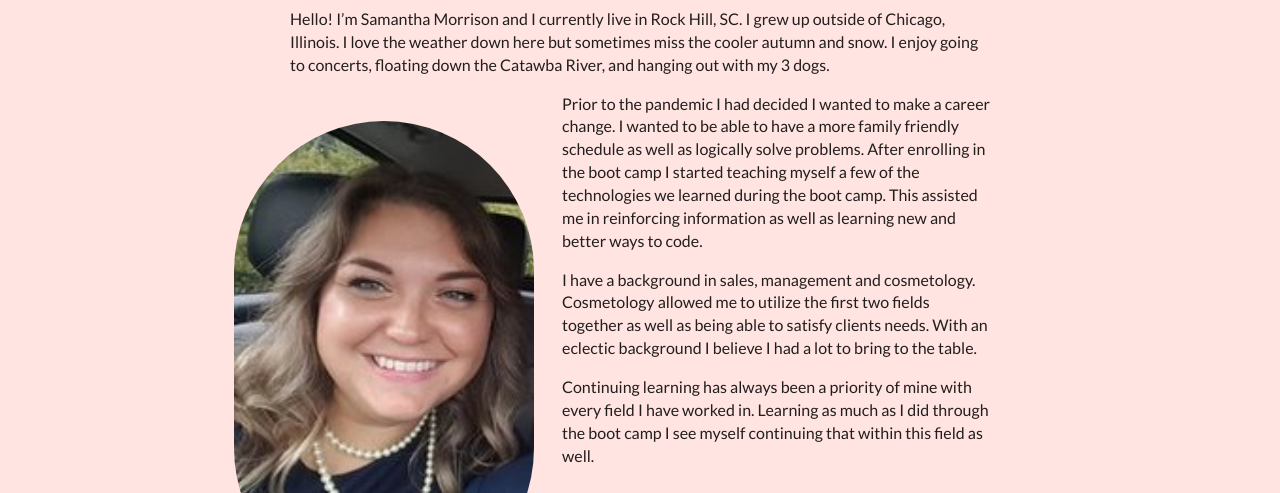
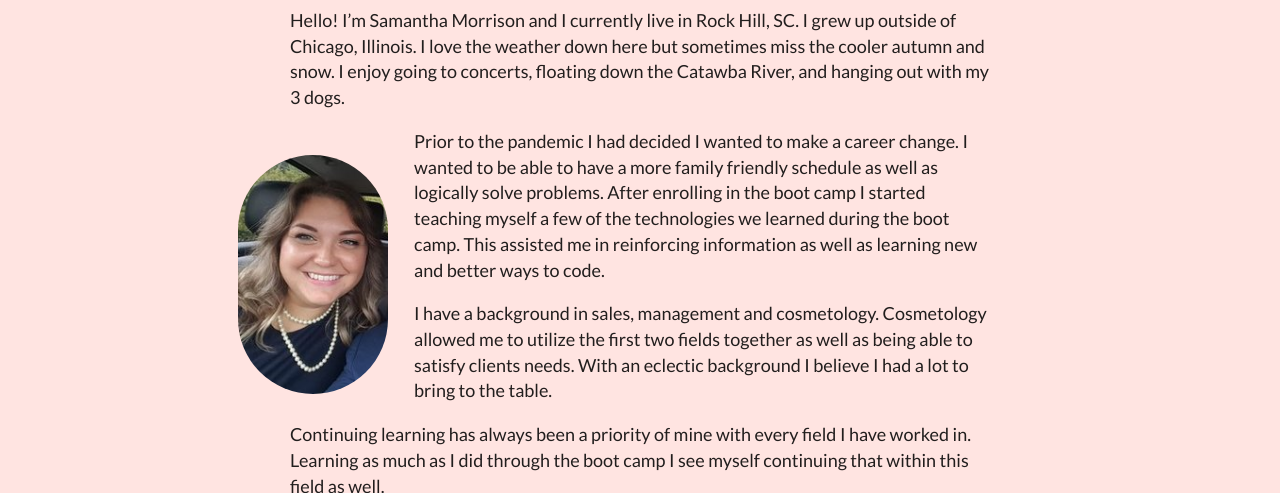
Before and after one commit to sm-pixel/sm-pixel.github.io, a plain HTML site: page index.html in a window 1280 px wide. Shown: the part 224-717 px from the top of the page. Drawn offline with nearby package versions, Linux system fonts and the light colour scheme; a web font is replaced by a local one.

Commit message:
updated styling on index

```diff
--- a/assets/css/style.css
+++ b/assets/css/style.css
@@ -25,6 +25,10 @@ body {
     margin-right: 1.5em;
 }
 
+#biotext {
+    font-size: large;
+}
+
 .block.header {
     color: pink;
 }
--- a/index.html
+++ b/index.html
@@ -31,25 +31,26 @@
 
     <!-- body of page -->
     <div class="ui text container">
-        <p>Hello! I’m Samantha Morrison and I currently live in Rock Hill, SC. I grew up outside of Chicago, Illinois. I
+        <p id="biotext">Hello! I’m Samantha Morrison and I currently live in Rock Hill, SC. I grew up outside of Chicago, Illinois. I
             love the weather down here but sometimes miss the cooler autumn and snow. I enjoy going to concerts,
             floating down the Catawba River, and hanging out with my 3 dogs.
         </p>
-        <img class="ui medium circular left floated image transition visible" data-src="assets/images/me.jpg"
+        <img class="ui small circular left floated image transition visible" data-src="assets/images/me.jpg"
             src="assets/images/sm-me.jpg">
-        <p>Prior to the pandemic I had decided I wanted to make a career change. I wanted to be able to have a more
+        <p id="biotext">Prior to the pandemic I had decided I wanted to make a career change. I wanted to be able to have a more
             family friendly schedule as well as logically solve problems. After enrolling in the boot camp I started
             teaching myself a few of the technologies we learned during the boot camp. This assisted me in reinforcing
             information as well as learning new and better ways to code.
         </p>
-        <p>I have a background in sales, management and cosmetology. Cosmetology allowed me to utilize the first two
+        <p id="biotext">I have a background in sales, management and cosmetology. Cosmetology allowed me to utilize the first two
             fields together as well as being able to satisfy clients needs. With an eclectic background I believe I had
             a lot to bring to the table.
         </p>
-        <p>Continuing learning has always been a priority of mine with every field I have worked in. Learning as much as
+        <p id="biotext">Continuing learning has always been a priority of mine with every field I have worked in. Learning as much as
             I did through the boot camp I see myself continuing that within this field as well.
         </p>
     </div>
+</div>
 
     <!-- footer -->
     <div class="ui vertical footer segment" id="contact">
```
